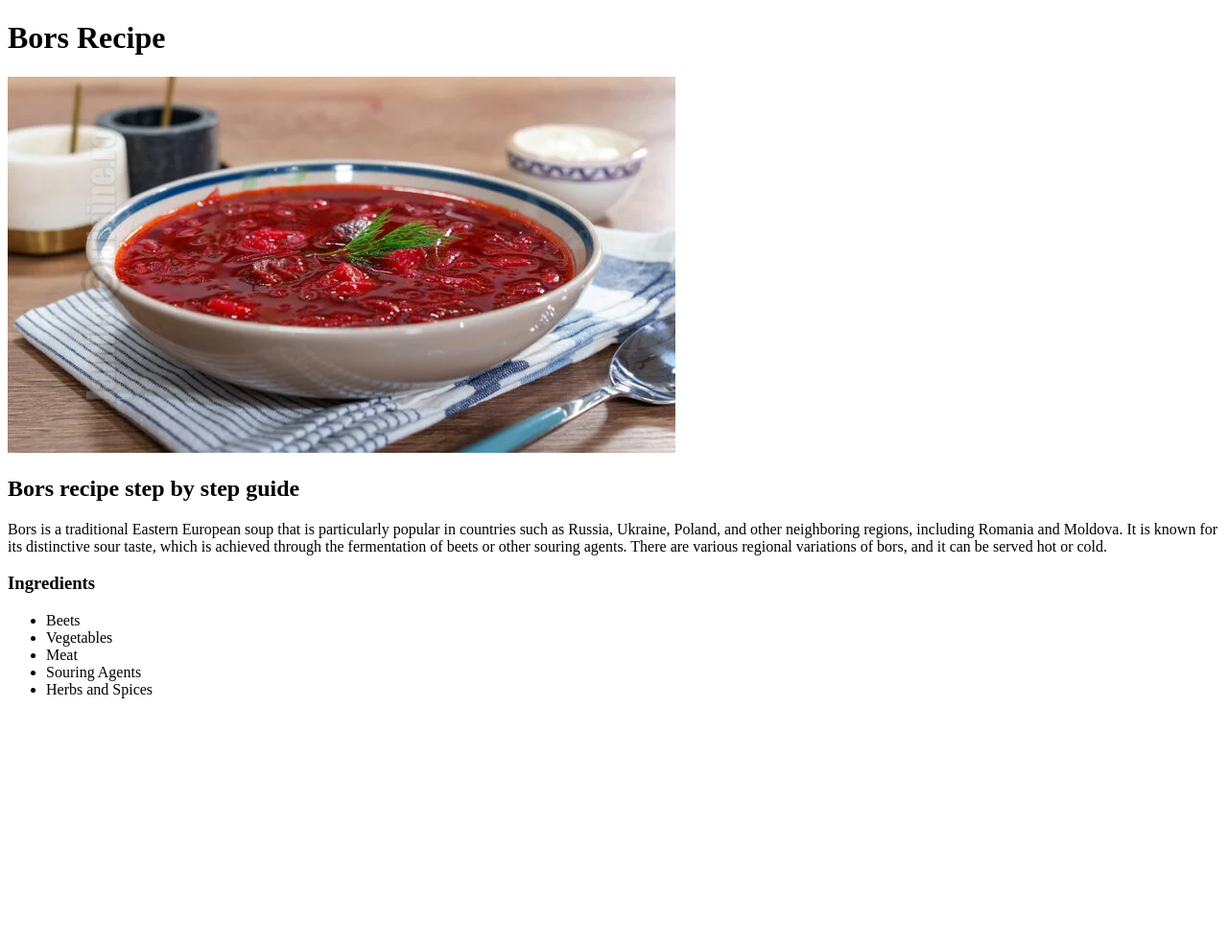
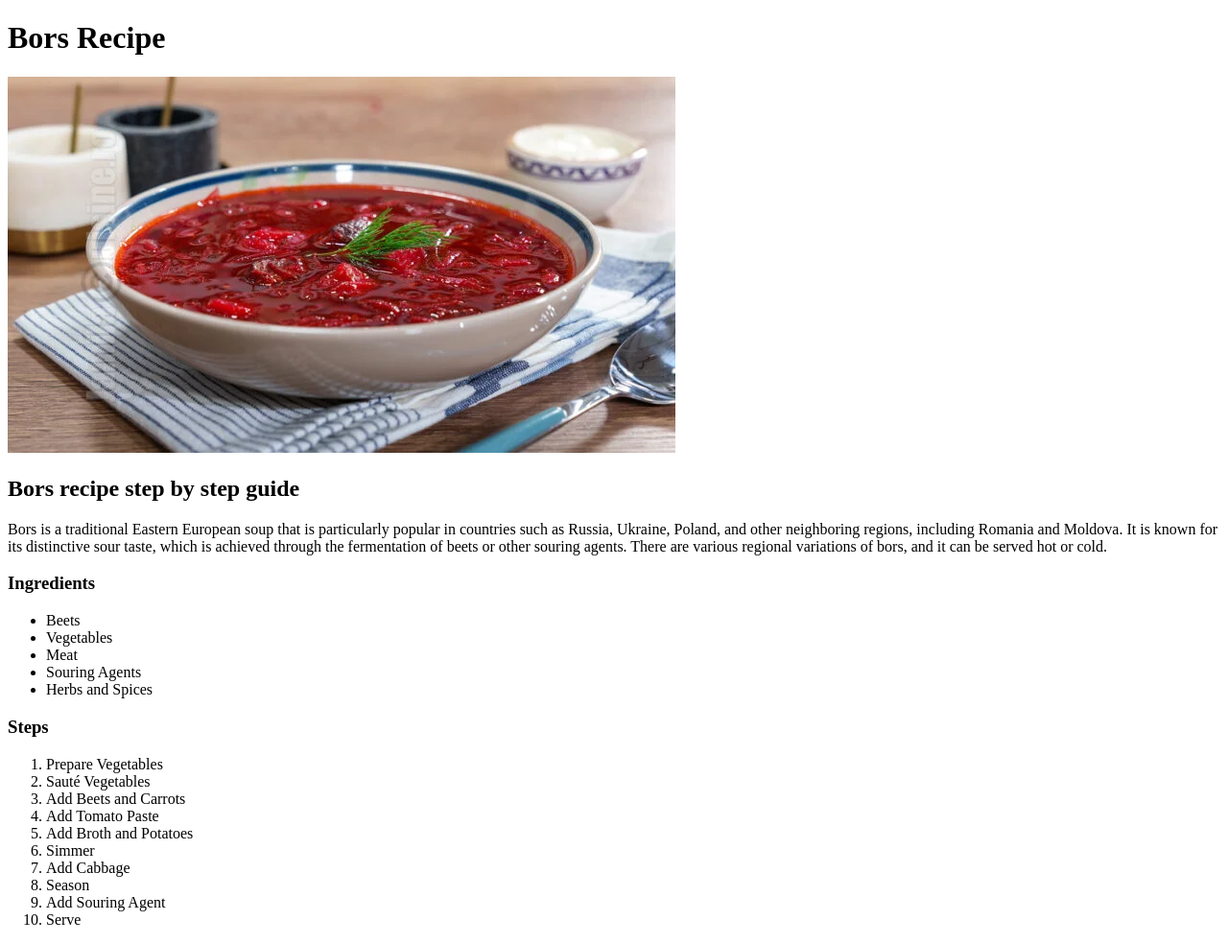
Before and after one commit to HeydeIon/odin-recipies, a plain HTML site: page recipes/bors.html in a window 1280 px wide. Shown: the whole page at 96% size. Before the commit the page ends 800 px from the top, so only its background shows below. Drawn offline with Linux system fonts and the light colour scheme.

Commit message:
added steps to recipes and gave title to pages

```diff
--- a/recipes/bors.html
+++ b/recipes/bors.html
@@ -3,7 +3,7 @@
 <head>
     <meta charset="UTF-8">
     <meta name="viewport" content="width=device-width, initial-scale=1.0">
-    <title>Document</title>
+    <title>Bors</title>
 </head>
 <body>
     <h1>Bors Recipe</h1>
@@ -17,5 +17,19 @@
         <li>Meat</li>
         <li>Souring Agents</li>
         <li>Herbs and Spices</li>
+    </ul>
+    <h3>Steps</h3>
+    <ol>
+        <li>Prepare Vegetables</li>
+        <li>Sauté Vegetables</li>
+        <li>Add Beets and Carrots</li>
+        <li>Add Tomato Paste</li>
+        <li>Add Broth and Potatoes</li>
+        <li>Simmer</li>
+        <li>Add Cabbage</li>
+        <li>Season</li>
+        <li>Add Souring Agent</li>
+        <li>Serve</li>
+    </ol>
 </body>
 </html>
```
Also changed, not shown: recipes/Mamaliga.html (+13 -1 lines), recipes/lasagna.html (+13 -1 lines).
